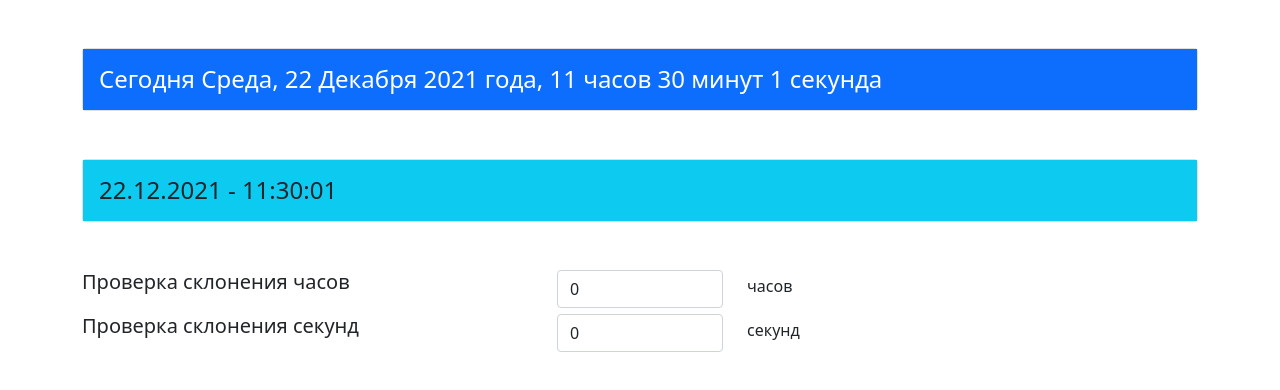
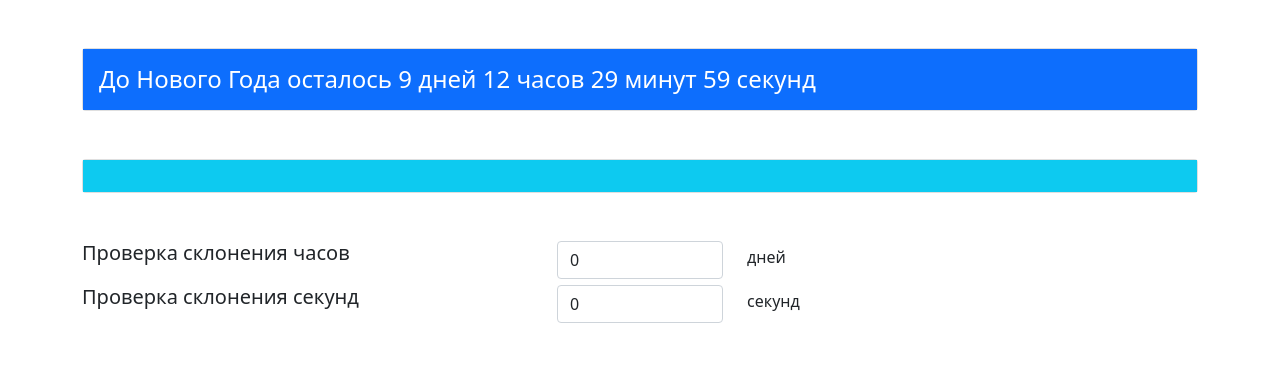
Before and after one commit to 4dimarik/JS_22.0_hard, a plain HTML site: page index.html in a window 1280 px wide. Drawn offline with nearby package versions, Linux system fonts and the light colour scheme.

Commit message:
до нового года осталось

```diff
--- a/index.html
+++ b/index.html
@@ -37,10 +37,10 @@
         <div class="row" id="check_hour">
           <div class="col"><h5>Проверка склонения часов</h5></div>
           <div class="col-2">
-            <input type="number" class="form-control" value="0" min="0" max="24" />
+            <input type="number" class="form-control" value="0" min="0" max="31" />
           </div>
           <div class="col">
-            <p class="mt-1" id="hour_text">часов</p>
+            <p class="mt-1" id="hour_text">дней</p>
           </div>
         </div>
         <div class="row" id="check_sec">
--- a/script.js
+++ b/script.js
@@ -13,7 +13,12 @@ const numeralsWithNouns = (num, nouns) => {
     return nouns[0];
   } else if ((num > 1 && num < 5) || (num > 21 && +String(num)[1] > 1 && +String(num)[1] < 5)) {
     return nouns[1];
-  } else if (num === 0 || (num > 4 && num < 21) || (num > 21 && +String(num)[1] > 4) || +String(num)[1] === 0) {
+  } else if (
+    num === 0 ||
+    (num > 4 && num < 21) ||
+    (num > 21 && +String(num)[1] > 4) ||
+    +String(num)[1] === 0
+  ) {
     return nouns[2];
   }
 };
@@ -25,7 +30,11 @@ const getDateTimeData = () => {
     month: date.getMonth() + 1,
     monthLong: (() => {
       let month = new Intl.DateTimeFormat('ru-RU', { month: 'long' }).format(date);
-      return month.substring(0, 1).toUpperCase() + month.substring(1, month.length - 1).toLowerCase() + 'я';
+      return (
+        month.substring(0, 1).toUpperCase() +
+        month.substring(1, month.length - 1).toLowerCase() +
+        'я'
+      );
     })(),
     weekDay: (() => {
       let weekDay = new Intl.DateTimeFormat('ru-RU', { weekday: 'long' }).format(date);
@@ -35,6 +44,33 @@ const getDateTimeData = () => {
     hours: date.getHours(),
     minutes: date.getUTCMinutes(),
     seconds: date.getUTCSeconds(),
+  };
+};
+
+const getDateTimeData2 = () => {
+  let date1 = Date.now();
+  // console.log(date1);
+  // console.log(Date.parse('2022-01-01T:00:00:00'));
+  let date2 = Date.parse('2022-01-01T00:00:00');
+  let date = date2 - date1;
+  // console.log(date);
+  // console.log(date / 1000);
+  // console.log(date / (1000 * 60));
+  // console.log(date / (1000 * 60 * 60));
+  // console.log(date / (1000 * 60 * 60 * 24));
+  const day = Math.trunc(date / (60 * 60 * 24 * 1000));
+  const hours = Math.trunc((date - day * (1000 * 60 * 60 * 24)) / (1000 * 60 * 60));
+  const minutes = Math.trunc(
+    (date - day * (1000 * 60 * 60 * 24) - hours * (1000 * 60 * 60)) / (1000 * 60)
+  );
+  const seconds = Math.trunc(
+    (date - day * (1000 * 60 * 60 * 24) - hours * (1000 * 60 * 60) - minutes * (1000 * 60)) / 1000
+  );
+  return {
+    day,
+    hours,
+    minutes,
+    seconds,
   };
 };
 
@@ -65,10 +101,23 @@ const renderDateTime = () => {
     ':' +
     getTwoDigitNumber(seconds);
 };
-setInterval(renderDateTime, 1000);
+
+const renderDateTime2 = () => {
+  console.log(getDateTimeData2());
+  let { day, hours, minutes, seconds } = getDateTimeData2();
+
+  versionA.textContent = `
+  До Нового Года ${numeralsWithNouns(day, ['остался', 'осталось', 'осталось'])}
+  ${day} ${numeralsWithNouns(day, ['день', 'дня', 'дней'])}
+  ${hours} ${numeralsWithNouns(hours, ['час', 'часа', 'часов'])}
+  ${minutes} ${numeralsWithNouns(minutes, ['минута', 'минуты', 'минут'])}
+  ${seconds} ${numeralsWithNouns(seconds, ['секунда', 'секунды', 'секунд'])} `;
+};
+
+setInterval(renderDateTime2, 1000);
 
 numberOfHoursElement.addEventListener('input', (e) => {
-  hoursTextElement.textContent = numeralsWithNouns(+e.target.value, ['час', 'часа', 'часов']);
+  hoursTextElement.textContent = numeralsWithNouns(+e.target.value, ['день', 'дня', 'дней']);
 });
 
 numberOfSecElement.addEventListener('input', (e) => {
```
